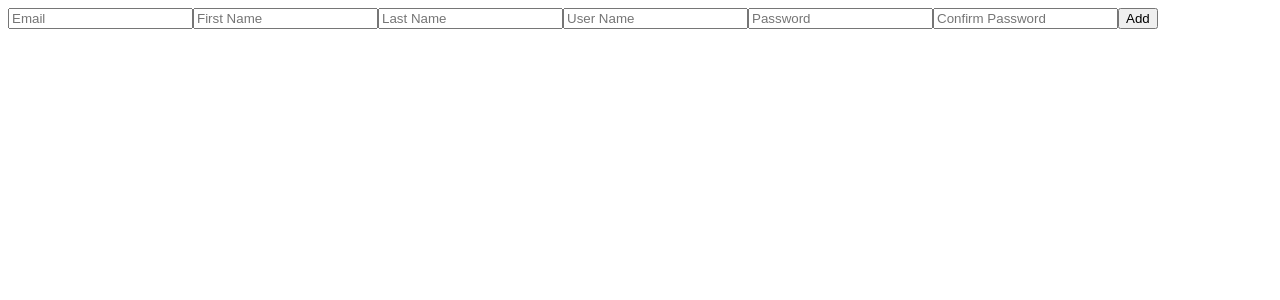
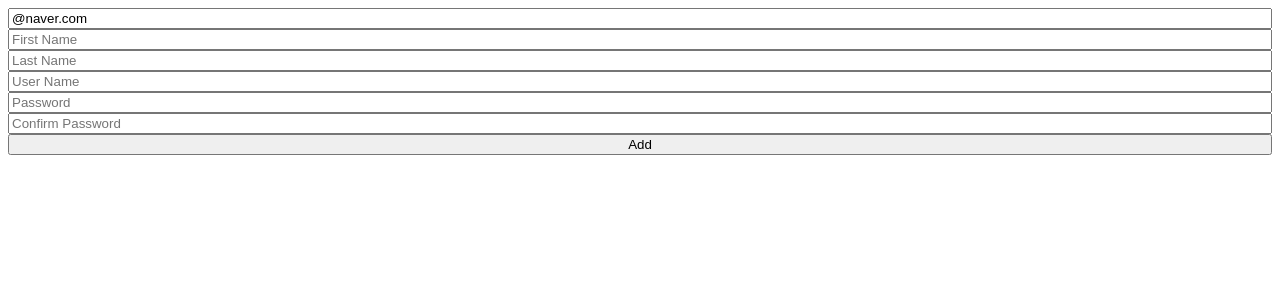
Before and after one commit to kamja44/todolistWihReact, a React (Create React App) app: page / in a window 1280 px wide. Shown: the top 300 px of the page. Built offline with nearby package versions, Linux system fonts and the light colour scheme.

Commit message:
6.8 Form Errors

```diff
--- a/src/ToDoList.tsx
+++ b/src/ToDoList.tsx
@@ -1,52 +1,83 @@
 import { useState } from "react";
 import { useForm } from "react-hook-form";
+
+interface IForm {
+  email: string;
+  firstName: string;
+  lastName: string;
+  username: string;
+  password: string;
+  ConfirmPassword: string;
+}
 function ToDoList() {
-  const { register, watch, handleSubmit, formState } = useForm();
-  console.log(watch());
+  const {
+    register,
+    watch,
+    handleSubmit,
+    formState: { errors },
+  } = useForm<IForm>({
+    defaultValues: {
+      email: `@naver.com`,
+    },
+  });
   const onValid = (data: any) => {
     console.log(data);
   };
-  console.log(formState.errors);
+
   return (
     <div>
-      <form onSubmit={handleSubmit(onValid)}>
-        <input {...register("email", { required: true })} placeholder="Email" />
+      <form
+        style={{ display: "flex", flexDirection: "column" }}
+        onSubmit={handleSubmit(onValid)}
+      >
         <input
-          {...register("firstName", { required: true, minLength: 5 })}
+          {...register("email", {
+            required: "Email is required",
+            pattern: {
+              value: /^[A-Za-z0-9._%+-]+@naver.com$/,
+              message: "Only naver.com emails allowed",
+            },
+          })}
+          placeholder="Email"
+        />
+        <span>{errors?.email?.message}</span>
+        <input
+          {...register("firstName", { required: "write here" })}
           placeholder="First Name"
         />
+        <span>{errors?.firstName?.message}</span>
         <input
-          {...register("lastName", { required: true, minLength: 5 })}
+          {...register("lastName", { required: "write here" })}
           placeholder="Last Name"
         />
+        <span>{errors?.lastName?.message}</span>
         <input
-          {...register("userName", {
-            required: true,
+          {...register("username", {
+            required: "write here",
             minLength: 5,
           })}
           placeholder="User Name"
         />
+        <span>{errors?.username?.message}</span>
         <input
           {...register("password", {
-            required: true,
-            minLength: {
-              value: 5,
-              message: "Your password is too shor!!!",
-            },
+            required: "write here",
+            minLength: 5,
           })}
           placeholder="Password"
         />
+        <span>{errors?.password?.message}</span>
         <input
           {...register("ConfirmPassword", {
-            required: "confirm password is required",
-
+            required: "write here",
             minLength: {
               value: 5,
-              message: "Your password is too shor!!!",
+              message: "Your password is too short!!",
             },
           })}
           placeholder="Confirm Password"
         />
+        <span>{errors?.ConfirmPassword?.message}</span>
         <button>Add</button>
       </form>
     </div>
```
Also changed, not shown: 1 other file (tests, documents, lock files or other folders).
